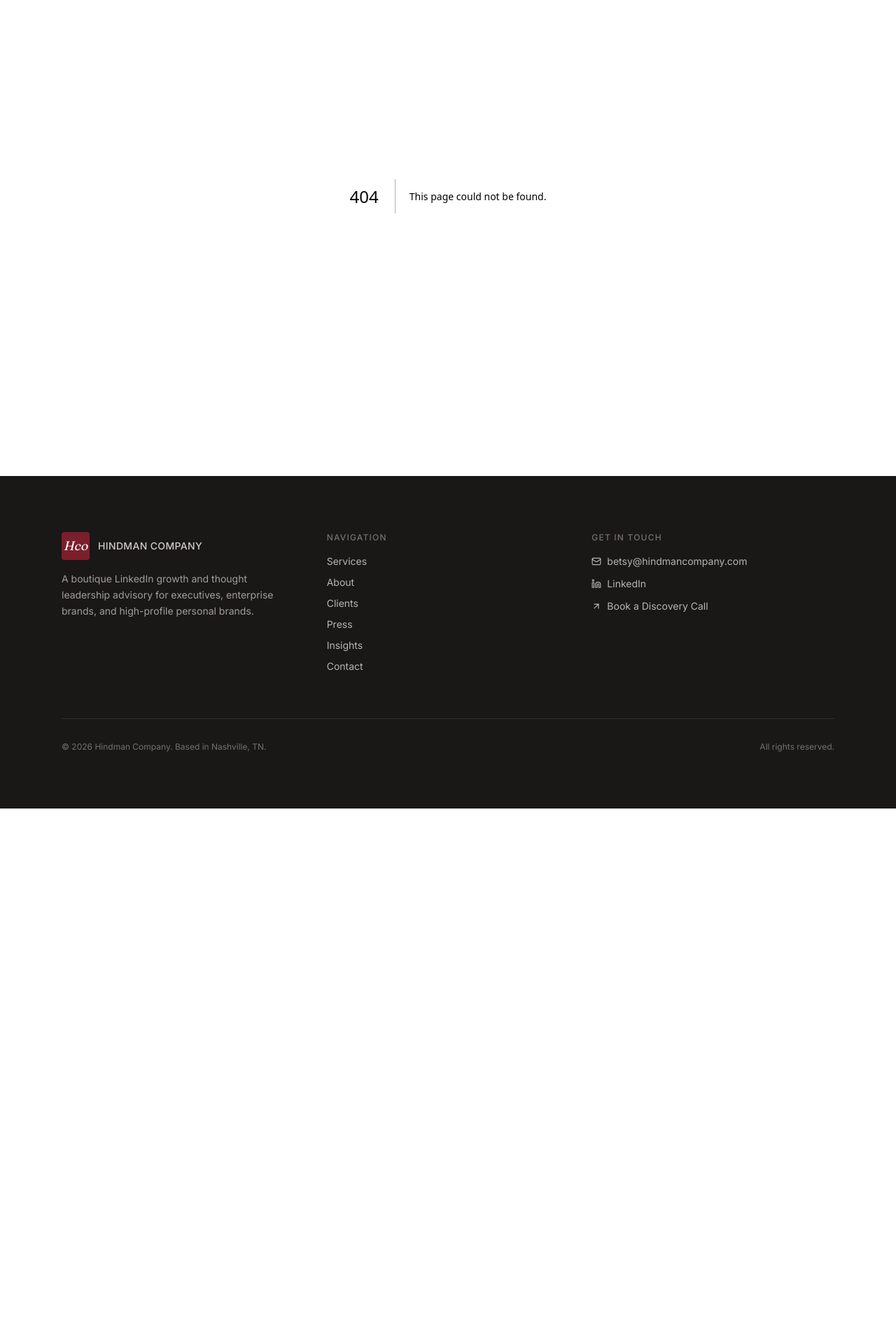
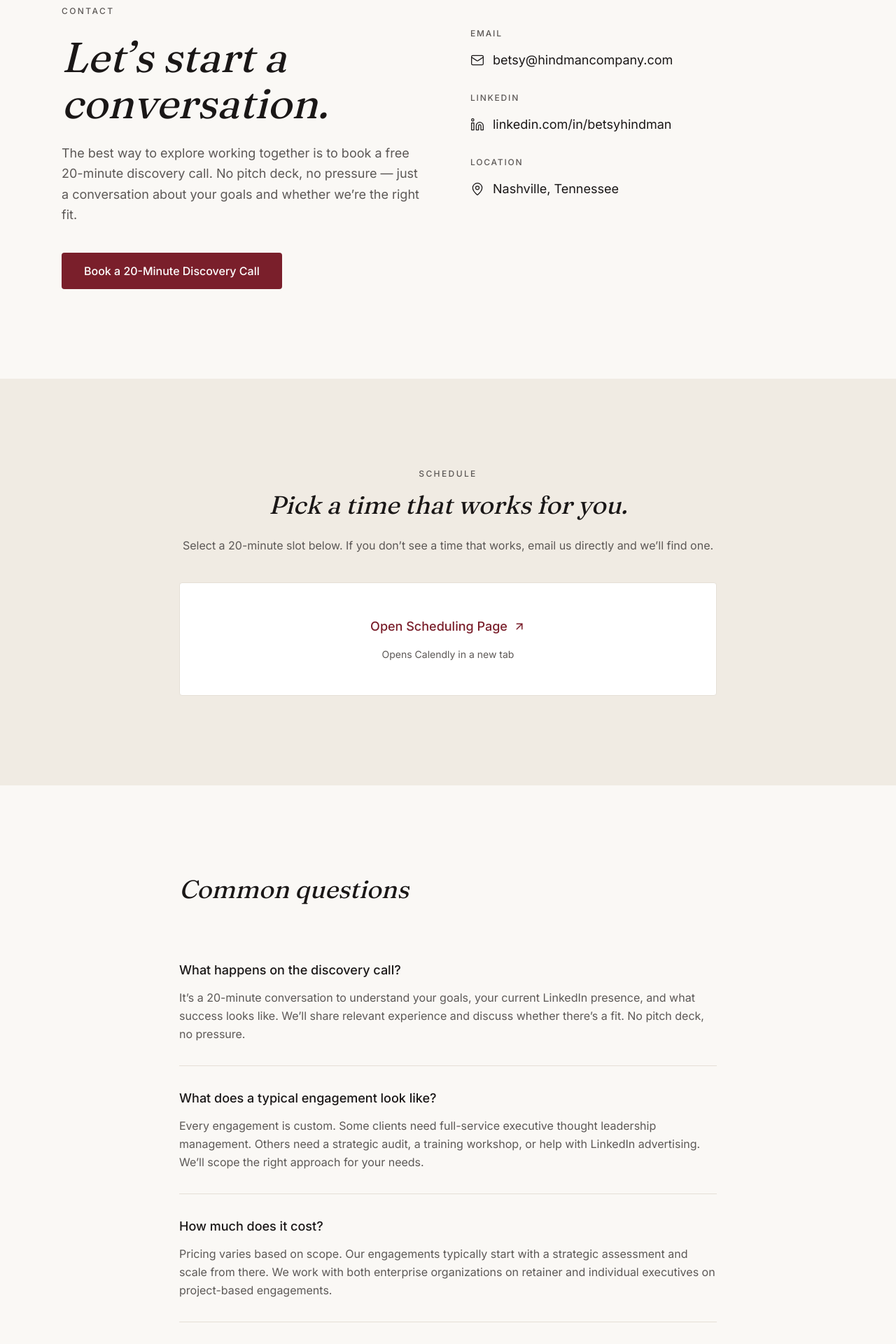
Before and after one commit to walterh1996/HindmanCo, a Next.js app: page /contact in a window 1280 px wide. Before the commit this address had no page. Shown: the part 200-2120 px from the top of the page at 70% size. Before the commit the page ends 1355 px from the top, so only its background shows below. Built offline with nearby package versions, Linux system fonts and the light colour scheme.

Commit message:
auto-backup: 2026-05-15 21:29:19

```diff
--- /dev/null
+++ b/src/app/contact/page.tsx
@@ -0,0 +1,207 @@
+import { FadeIn } from "@/components/fade-in";
+import { Mail, Linkedin, MapPin, ArrowUpRight } from "lucide-react";
+import type { Metadata } from "next";
+
+export const metadata: Metadata = {
+  title: "Contact",
+  description:
+    "Get in touch with Hindman Company. Book a 20-minute discovery call with Betsy Hindman to discuss LinkedIn growth strategy for your brand or team.",
+};
+
+export default function ContactPage() {
+  return (
+    <>
+      {/* Hero */}
+      <section className="py-24 md:py-32">
+        <div className="container-narrow">
+          <div className="grid grid-cols-1 lg:grid-cols-2 gap-16">
+            <div>
+              <FadeIn>
+                <p className="text-xs font-medium tracking-[0.2em] uppercase text-text-secondary mb-6">
+                  Contact
+                </p>
+              </FadeIn>
+              <FadeIn delay={0.1}>
+                <h1 className="font-serif italic text-4xl md:text-5xl lg:text-6xl leading-[1.1] text-foreground mb-6">
+                  Let&rsquo;s start a conversation.
+                </h1>
+              </FadeIn>
+              <FadeIn delay={0.15}>
+                <p className="text-lg text-text-secondary leading-relaxed mb-10">
+                  The best way to explore working together is to book a free
+                  20-minute discovery call. No pitch deck, no pressure — just a
+                  conversation about your goals and whether we&rsquo;re the
+                  right fit.
+                </p>
+              </FadeIn>
+              <FadeIn delay={0.2}>
+                <a
+                  href="https://calendly.com/betsyhindman"
+                  target="_blank"
+                  rel="noopener noreferrer"
+                  className="inline-flex items-center justify-center h-13 px-8 text-base font-medium bg-brand text-white rounded-sm hover:bg-brand-dark transition-colors duration-200"
+                >
+                  Book a 20-Minute Discovery Call
+                </a>
+              </FadeIn>
+            </div>
+
+            <div className="lg:pt-8">
+              <FadeIn delay={0.2} direction="left">
+                <div className="space-y-8">
+                  <div>
+                    <h3 className="text-xs font-medium tracking-[0.15em] uppercase text-text-secondary mb-4">
+                      Email
+                    </h3>
+                    <a
+                      href="mailto:betsy@hindmancompany.com"
+                      className="flex items-center gap-3 text-lg text-foreground hover:text-brand transition-colors duration-200"
+                    >
+                      <Mail size={20} strokeWidth={1.5} />
+                      betsy@hindmancompany.com
+                    </a>
+                  </div>
+
+                  <div>
+                    <h3 className="text-xs font-medium tracking-[0.15em] uppercase text-text-secondary mb-4">
+                      LinkedIn
+                    </h3>
+                    <a
+                      href="https://www.linkedin.com/in/betsyhindman/"
+                      target="_blank"
+                      rel="noopener noreferrer"
+                      className="flex items-center gap-3 text-lg text-foreground hover:text-brand transition-colors duration-200"
+                    >
+                      <Linkedin size={20} strokeWidth={1.5} />
+                      linkedin.com/in/betsyhindman
+                    </a>
+                  </div>
+
+                  <div>
+                    <h3 className="text-xs font-medium tracking-[0.15em] uppercase text-text-secondary mb-4">
+                      Location
+                    </h3>
+                    <p className="flex items-center gap-3 text-lg text-foreground">
+                      <MapPin size={20} strokeWidth={1.5} />
+                      Nashville, Tennessee
+                    </p>
+                  </div>
+                </div>
+              </FadeIn>
+            </div>
+          </div>
+        </div>
+      </section>
+
+      {/* Calendly Embed Section */}
+      <section className="py-24 md:py-32 bg-accent">
+        <div className="container-narrow">
+          <div className="max-w-3xl mx-auto text-center">
+            <FadeIn>
+              <p className="text-xs font-medium tracking-[0.2em] uppercase text-text-secondary mb-4">
+                Schedule
+              </p>
+            </FadeIn>
+            <FadeIn delay={0.1}>
+              <h2 className="font-serif italic text-3xl md:text-4xl leading-[1.15] text-foreground mb-6">
+                Pick a time that works for you.
+              </h2>
+            </FadeIn>
+            <FadeIn delay={0.15}>
+              <p className="text-text-secondary leading-relaxed mb-10">
+                Select a 20-minute slot below. If you don&rsquo;t see a time
+                that works, email us directly and we&rsquo;ll find one.
+              </p>
+            </FadeIn>
+            <FadeIn delay={0.2}>
+              <div className="bg-white rounded-sm border border-border p-8 md:p-12 text-center">
+                <a
+                  href="https://calendly.com/betsyhindman"
+                  target="_blank"
+                  rel="noopener noreferrer"
+                  className="inline-flex items-center gap-2 text-lg font-medium text-brand hover:text-brand-dark transition-colors"
+                >
+                  Open Scheduling Page
+                  <ArrowUpRight size={18} />
+                </a>
+                <p className="text-sm text-text-secondary mt-4">
+                  Opens Calendly in a new tab
+                </p>
+              </div>
+            </FadeIn>
+          </div>
+        </div>
+      </section>
+
+      {/* FAQ */}
+      <section className="py-24 md:py-32">
+        <div className="container-narrow">
+          <div className="max-w-3xl mx-auto">
+            <FadeIn>
+              <h2 className="font-serif italic text-3xl md:text-4xl leading-[1.15] text-foreground mb-12">
+                Common questions
+              </h2>
+            </FadeIn>
+
+            <div className="divide-y divide-border">
+              <FadeIn delay={0.05}>
+                <div className="py-8">
+                  <h3 className="text-lg font-medium text-foreground mb-3">
+                    What happens on the discovery call?
+                  </h3>
+                  <p className="text-text-secondary leading-relaxed">
+                    It&rsquo;s a 20-minute conversation to understand your
+                    goals, your current LinkedIn presence, and what success
+                    looks like. We&rsquo;ll share relevant experience and
+                    discuss whether there&rsquo;s a fit. No pitch deck, no
+                    pressure.
+                  </p>
+                </div>
+              </FadeIn>
+              <FadeIn delay={0.1}>
+                <div className="py-8">
+                  <h3 className="text-lg font-medium text-foreground mb-3">
+                    What does a typical engagement look like?
+                  </h3>
+                  <p className="text-text-secondary leading-relaxed">
+                    Every engagement is custom. Some clients need full-service
+                    executive thought leadership management. Others need a
+                    strategic audit, a training workshop, or help with LinkedIn
+                    advertising. We&rsquo;ll scope the right approach for your
+                    needs.
+                  </p>
+                </div>
+              </FadeIn>
+              <FadeIn delay={0.15}>
+                <div className="py-8">
+                  <h3 className="text-lg font-medium text-foreground mb-3">
+                    How much does it cost?
+                  </h3>
+                  <p className="text-text-secondary leading-relaxed">
+                    Pricing varies based on scope. Our engagements typically
+                    start with a strategic assessment and scale from there. We
+                    work with both enterprise organizations on retainer and
+                    individual executives on project-based engagements.
+                  </p>
+                </div>
+              </FadeIn>
+              <FadeIn delay={0.2}>
+                <div className="py-8">
+                  <h3 className="text-lg font-medium text-foreground mb-3">
+                    Do you work with individuals or just companies?
+                  </h3>
+                  <p className="text-text-secondary leading-relaxed">
+                    Both. We work with enterprise brands on corporate LinkedIn
+                    strategy, and with individual executives and public figures
+                    on personal thought leadership. Many of our engagements
+                    combine both.
+                  </p>
+                </div>
+              </FadeIn>
+            </div>
+          </div>
+        </div>
+      </section>
+    </>
+  );
+}
```
